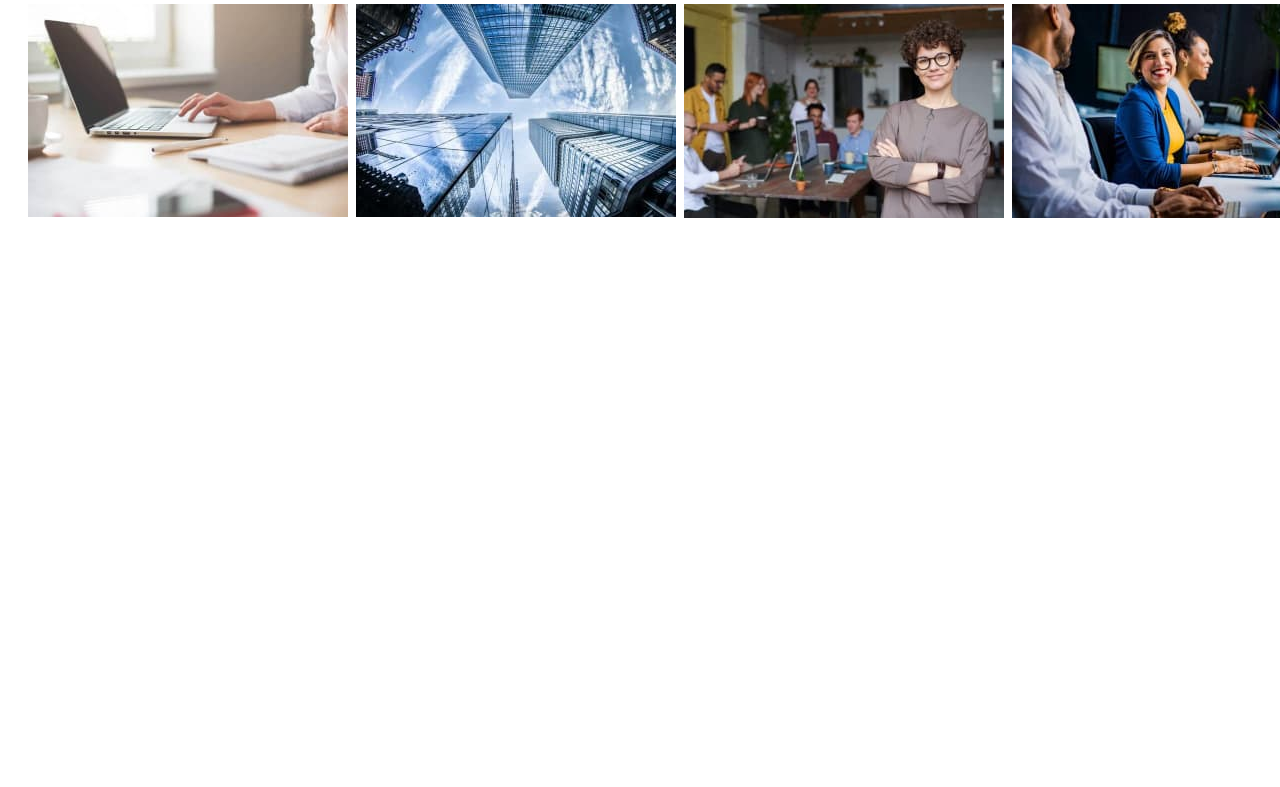
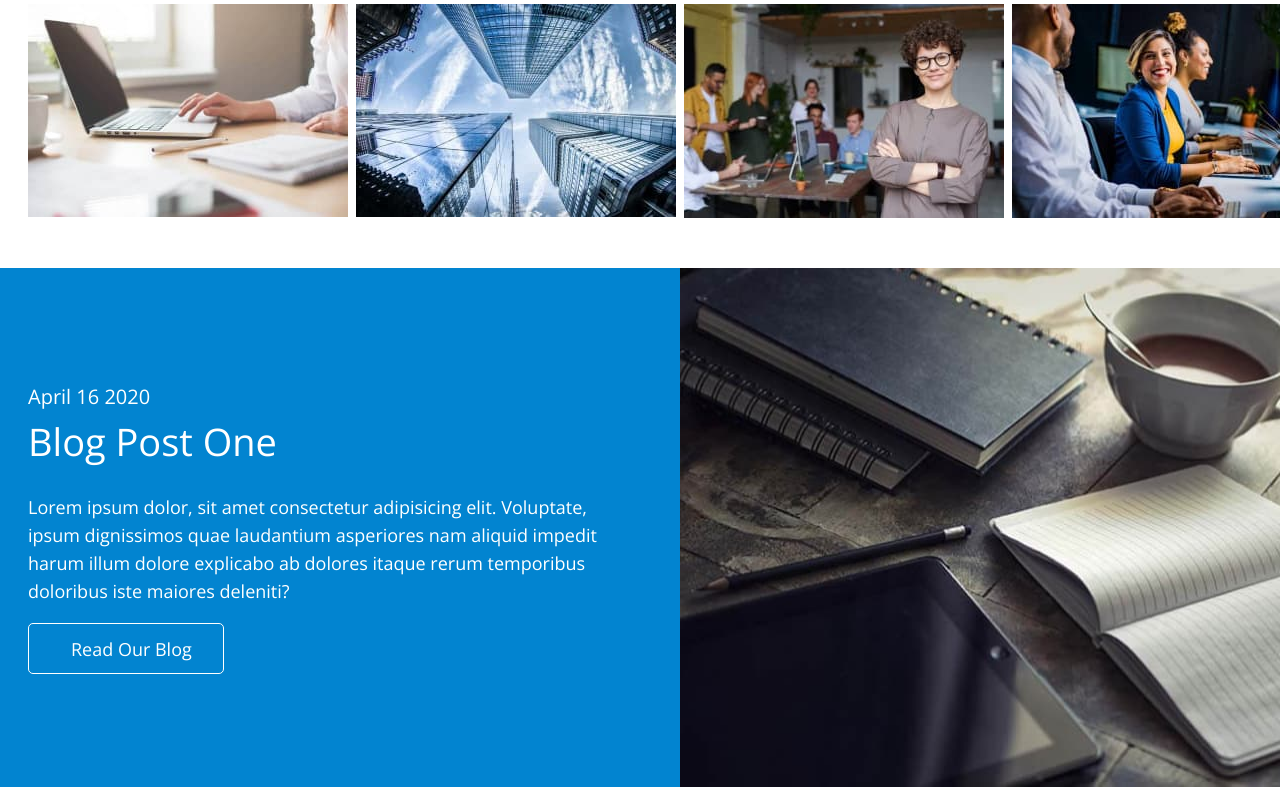
Before and after one commit to KalchIgor/Pr-13-14, a plain HTML site: page index.html in a window 1280 px wide. Shown: the part 2038-2825 px from the top of the page. Before the commit the page ends 2306 px from the top, so only its background shows below. Drawn offline with nearby package versions, Linux system fonts and the light colour scheme.

Commit message:
add blog

```diff
--- a/css/style.css
+++ b/css/style.css
@@ -297,3 +297,52 @@ margin: 0 auto 15px;
 .cases-item {
   width: calc((100% - 24px) / 4);
 }
+
+/* Blog */
+
+.blog .container {
+  display: flex;
+  padding: 0;
+
+}
+.blog-content-wrapper {
+  background-color: #0284D0;
+  padding: 112px 46px 113px 28px;
+  width: 50%;
+
+}
+.blog-sub-title {
+font-size: 20px;
+line-height: 1.65;
+color: var(--secondary-text-color);
+margin-bottom: 5px;
+}
+
+.blog-title {
+font-weight: 300;
+font-size: 38px;
+line-height: 1.26;
+color: var(--secondary-text-color);
+margin-bottom: 27px;
+}
+
+
+.blog-text {
+line-height: 1.56;
+color: var(--secondary-text-color);
+margin-bottom: 17px;
+}
+
+.blog-btn {
+  border: 1px solid var(--secondary-text-color);
+border-radius: 5px;
+padding: 11px 31px 10px 42px;
+
+line-height: 1.56;
+color: var(--secondary-text-color);
+display: inline-block;
+}
+.blog-img {
+   background-color: #0284D0;
+
+}
--- a/index.html
+++ b/index.html
@@ -175,6 +175,24 @@
           </ul>
         </div>
       </section>
+
+      <!-- Blog -->
+      <section class="blog">
+        <div class="container">
+          <div class="blog-content-wrapper">
+            <p class="blog-sub-title">April 16 2020</p>
+            <h2 class="blog-title">Blog Post One</h2>
+            <p class="blog-text">
+              Lorem ipsum dolor, sit amet consectetur adipisicing elit. Voluptate, ipsum dignissimos
+              quae laudantium asperiores nam aliquid impedit harum illum dolore explicabo ab dolores
+              itaque rerum temporibus doloribus iste maiores deleniti?
+            </p>
+            <a href="" class="blog-btn link">Read Our Blog</a>
+          </div>
+
+          <img src="./images/blog/blog-img.jpg" alt="blog " width="680" height="517" class="blog-img" />
+        </div>
+      </section>
     </main>
   </body>
 </html>
```
Also changed, not shown: images/blog/blog-img.jpg (added).
